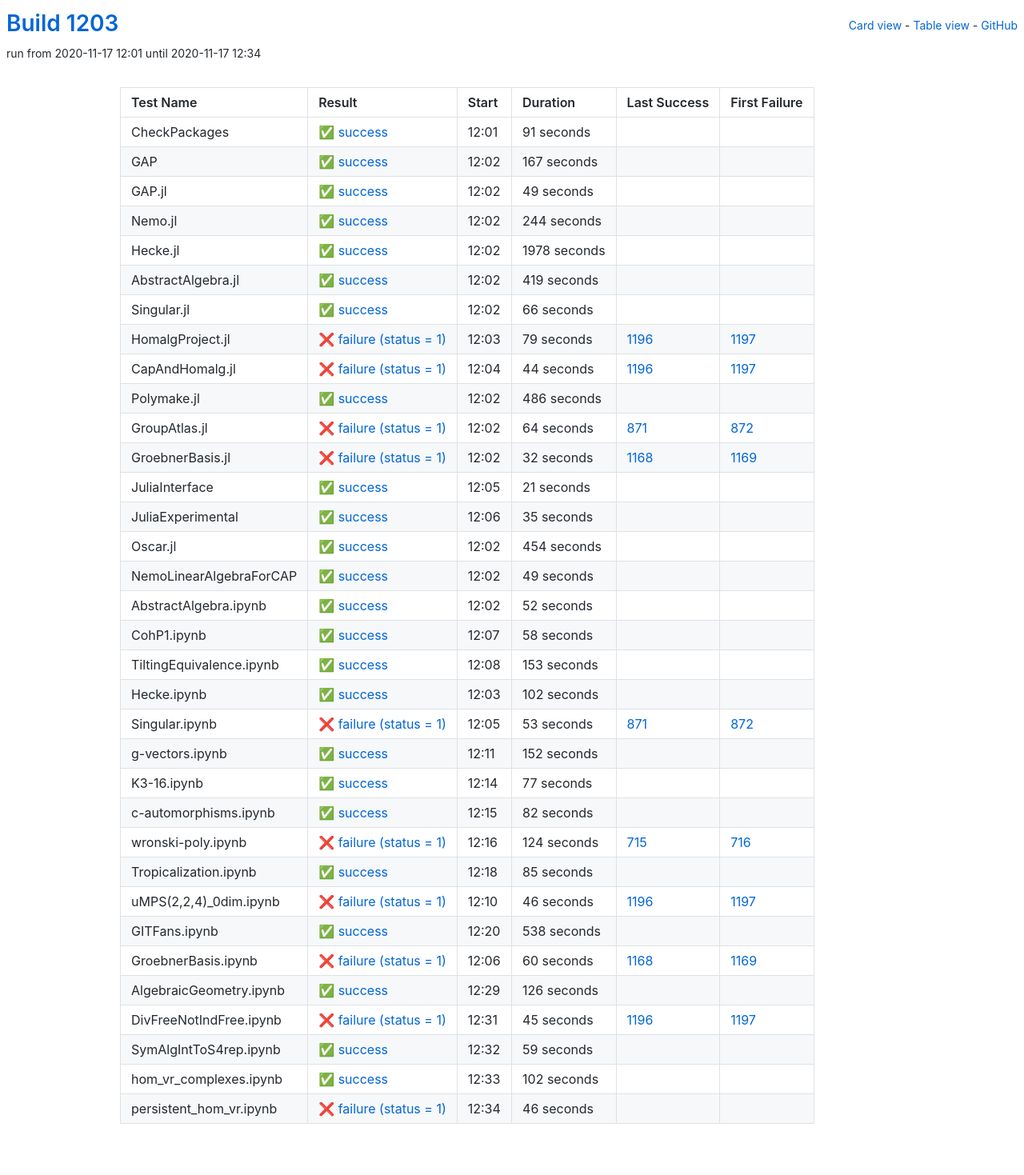
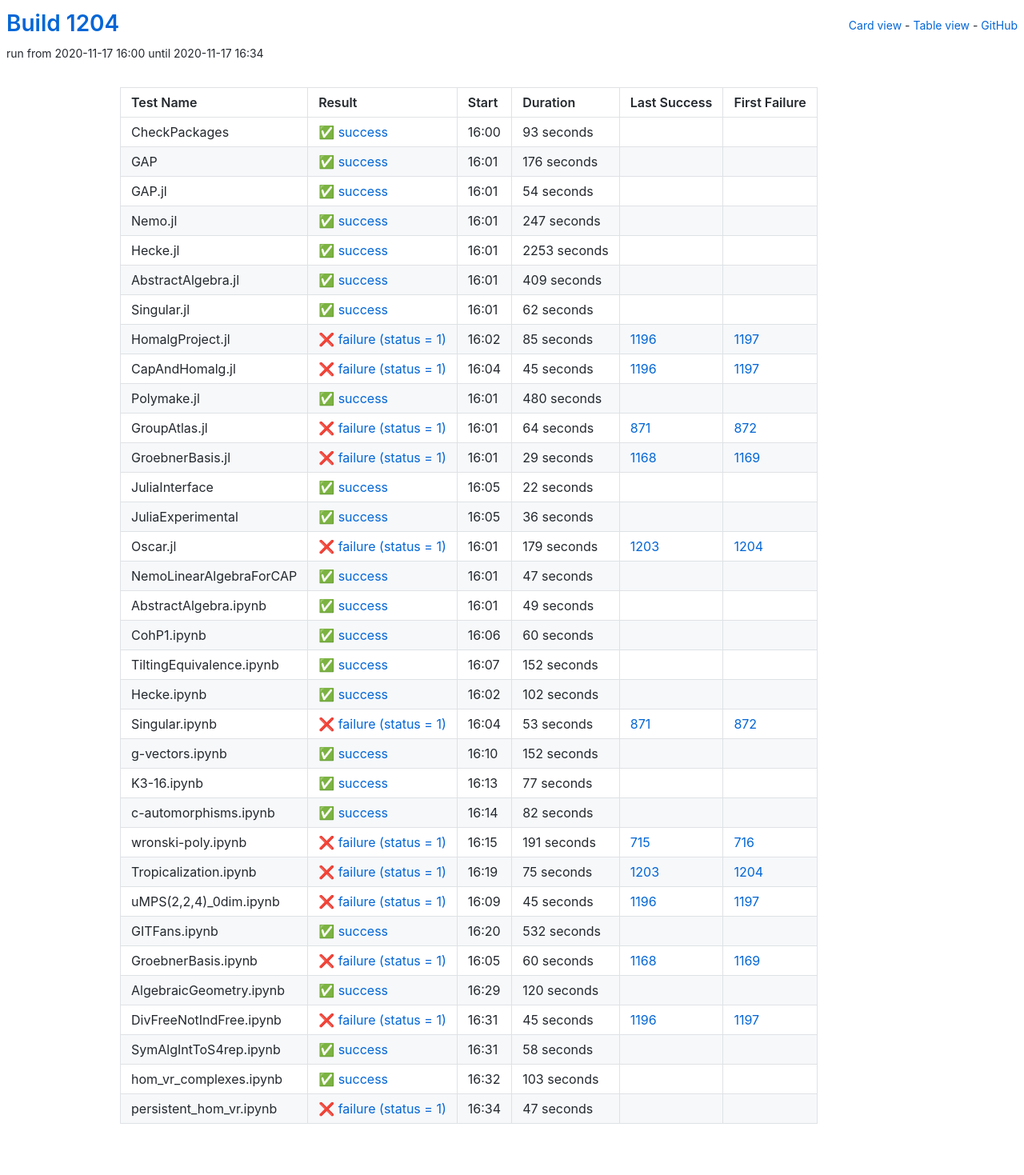
Before and after one commit to oscar-system/oscar-ci-status-stable, a Jekyll site: the page built from table.html, in a window 1280 px wide. Shown: the whole page at 80% size. Built offline with Jekyll 4.4.1, drawn with Linux system fonts in a browser that asks for light colours.

Commit message:
Build #1204

```diff
--- a/_data/ci.yml
+++ b/_data/ci.yml
@@ -1,6 +1,6 @@
 ---
-build: 1203
-build_url: https://oscarci.mathematik.uni-kl.de/job/oscar-stable/1203/
+build: 1204
+build_url: https://oscarci.mathematik.uni-kl.de/job/oscar-stable/1204/
 job: oscar-stable
 organization: oscar-system
 repo: oscar-ci-status-stable
@@ -8,128 +8,128 @@ repourl: https://github.com/oscar-system/oscar-ci-status-stable
 tests:
 - name: CheckPackages
   id: checkpackages
-  log: https://oscarci.mathematik.uni-kl.de/job/oscar-stable/1203/artifact/logs/build-1203/CheckPackages.log
-  start: 2020-11-17 12:01
+  log: https://oscarci.mathematik.uni-kl.de/job/oscar-stable/1204/artifact/logs/build-1204/CheckPackages.log
+  start: 2020-11-17 16:00
   success: true
   exitcode: 0
   status: success
-  duration: 91
+  duration: 93
   last_success: false
   last_success_url:
   first_failure: false
   first_failure_url:
 - name: GAP
   id: gap
-  log: https://oscarci.mathematik.uni-kl.de/job/oscar-stable/1203/artifact/logs/build-1203/GAP.log
-  start: 2020-11-17 12:02
+  log: https://oscarci.mathematik.uni-kl.de/job/oscar-stable/1204/artifact/logs/build-1204/GAP.log
+  start: 2020-11-17 16:01
   success: true
   exitcode: 0
   status: success
-  duration: 167
+  duration: 176
   last_success: false
   last_success_url:
   first_failure: false
   first_failure_url:
 - name: GAP.jl
   id: gap-jl
-  log: https://oscarci.mathematik.uni-kl.de/job/oscar-stable/1203/artifact/logs/build-1203/GAP.jl.log
-  start: 2020-11-17 12:02
+  log: https://oscarci.mathematik.uni-kl.de/job/oscar-stable/1204/artifact/logs/build-1204/GAP.jl.log
+  start: 2020-11-17 16:01
   success: true
   exitcode: 0
   status: success
-  duration: 49
+  duration: 54
   last_success: false
   last_success_url:
   first_failure: false
   first_failure_url:
 - name: Nemo.jl
   id: nemo-jl
-  log: https://oscarci.mathematik.uni-kl.de/job/oscar-stable/1203/artifact/logs/build-1203/Nemo.jl.log
-  start: 2020-11-17 12:02
+  log: https://oscarci.mathematik.uni-kl.de/job/oscar-stable/1204/artifact/logs/build-1204/Nemo.jl.log
+  start: 2020-11-17 16:01
   success: true
   exitcode: 0
   status: success
-  duration: 244
+  duration: 247
   last_success: false
   last_success_url:
   first_failure: false
   first_failure_url:
 - name: Hecke.jl
   id: hecke-jl
-  log: https://oscarci.mathematik.uni-kl.de/job/oscar-stable/1203/artifact/logs/build-1203/Hecke.jl.log
-  start: 2020-11-17 12:02
+  log: https://oscarci.mathematik.uni-kl.de/job/oscar-stable/1204/artifact/logs/build-1204/Hecke.jl.log
+  start: 2020-11-17 16:01
   success: true
   exitcode: 0
   status: success
-  duration: 1978
+  duration: 2253
   last_success: false
   last_success_url:
   first_failure: false
   first_failure_url:
 - name: AbstractAlgebra.jl
   id: abstractalgebra-jl
-  log: https://oscarci.mathematik.uni-kl.de/job/oscar-stable/1203/artifact/logs/build-1203/AbstractAlgebra.jl.log
-  start: 2020-11-17 12:02
+  log: https://oscarci.mathematik.uni-kl.de/job/oscar-stable/1204/artifact/logs/build-1204/AbstractAlgebra.jl.log
+  start: 2020-11-17 16:01
   success: true
   exitcode: 0
   status: success
-  duration: 419
+  duration: 409
   last_success: false
   last_success_url:
   first_failure: false
   first_failure_url:
 - name: Singular.jl
   id: singular-jl
-  log: https://oscarci.mathematik.uni-kl.de/job/oscar-stable/1203/artifact/logs/build-1203/Singular.jl.log
-  start: 2020-11-17 12:02
+  log: https://oscarci.mathematik.uni-kl.de/job/oscar-stable/1204/artifact/logs/build-1204/Singular.jl.log
+  start: 2020-11-17 16:01
   success: true
   exitcode: 0
   status: success
-  duration: 66
+  duration: 62
   last_success: false
   last_success_url:
   first_failure: false
   first_failure_url:
 - name: HomalgProject.jl
   id: homalgproject-jl
-  log: https://oscarci.mathematik.uni-kl.de/job/oscar-stable/1203/artifact/logs/build-1203/HomalgProject.jl.log
-  start: 2020-11-17 12:03
+  log: https://oscarci.mathematik.uni-kl.de/job/oscar-stable/1204/artifact/logs/build-1204/HomalgProject.jl.log
+  start: 2020-11-17 16:02
   success: false
   exitcode: 1
   status: failure
-  duration: 79
+  duration: 85
   last_success: 1196
   last_success_url: https://oscarci.mathematik.uni-kl.de/job/oscar-stable/1196/
   first_failure: 1197
   first_failure_url: https://oscarci.mathematik.uni-kl.de/job/oscar-stable/1197/
 - name: CapAndHomalg.jl
   id: capandhomalg-jl
-  log: https://oscarci.mathematik.uni-kl.de/job/oscar-stable/1203/artifact/logs/build-1203/CapAndHomalg.jl.log
-  start: 2020-11-17 12:04
+  log: https://oscarci.mathematik.uni-kl.de/job/oscar-stable/1204/artifact/logs/build-1204/CapAndHomalg.jl.log
+  start: 2020-11-17 16:04
   success: false
   exitcode: 1
   status: failure
-  duration: 44
+  duration: 45
   last_success: 1196
   last_success_url: https://oscarci.mathematik.uni-kl.de/job/oscar-stable/1196/
   first_failure: 1197
   first_failure_url: https://oscarci.mathematik.uni-kl.de/job/oscar-stable/1197/
 - name: Polymake.jl
   id: polymake-jl
-  log: https://oscarci.mathematik.uni-kl.de/job/oscar-stable/1203/artifact/logs/build-1203/Polymake.jl.log
-  start: 2020-11-17 12:02
+  log: https://oscarci.mathematik.uni-kl.de/job/oscar-stable/1204/artifact/logs/build-1204/Polymake.jl.log
+  start: 2020-11-17 16:01
   success: true
   exitcode: 0
   status: success
-  duration: 486
+  duration: 480
   last_success: false
   last_success_url:
   first_failure: false
   first_failure_url:
 - name: GroupAtlas.jl
   id: groupatlas-jl
-  log: https://oscarci.mathematik.uni-kl.de/job/oscar-stable/1203/artifact/logs/build-1203/GroupAtlas.jl.log
-  start: 2020-11-17 12:02
+  log: https://oscarci.mathematik.uni-kl.de/job/oscar-stable/1204/artifact/logs/build-1204/GroupAtlas.jl.log
+  start: 2020-11-17 16:01
   success: false
   exitcode: 1
   status: failure
@@ -140,56 +140,68 @@ tests:
   first_failure_url: https://oscarci.mathematik.uni-kl.de/job/oscar-stable/872/
 - name: GroebnerBasis.jl
   id: groebnerbasis-jl
-  log: https://oscarci.mathematik.uni-kl.de/job/oscar-stable/1203/artifact/logs/build-1203/GroebnerBasis.jl.log
-  start: 2020-11-17 12:02
+  log: https://oscarci.mathematik.uni-kl.de/job/oscar-stable/1204/artifact/logs/build-1204/GroebnerBasis.jl.log
+  start: 2020-11-17 16:01
   success: false
   exitcode: 1
   status: failure
-  duration: 32
+  duration: 29
   last_success: 1168
   last_success_url: https://oscarci.mathematik.uni-kl.de/job/oscar-stable/1168/
   first_failure: 1169
   first_failure_url: https://oscarci.mathematik.uni-kl.de/job/oscar-stable/1169/
 - name: JuliaInterface
   id: juliainterface
-  log: https://oscarci.mathematik.uni-kl.de/job/oscar-stable/1203/artifact/logs/build-1203/JuliaInterface.log
-  start: 2020-11-17 12:05
+  log: https://oscarci.mathematik.uni-kl.de/job/oscar-stable/1204/artifact/logs/build-1204/JuliaInterface.log
+  start: 2020-11-17 16:05
   success: true
   exitcode: 0
   status: success
-  duration: 21
+  duration: 22
   last_success: false
   last_success_url:
   first_failure: false
   first_failure_url:
 - name: JuliaExperimental
   id: juliaexperimental
-  log: https://oscarci.mathematik.uni-kl.de/job/oscar-stable/1203/artifact/logs/build-1203/JuliaExperimental.log
-  start: 2020-11-17 12:06
+  log: https://oscarci.mathematik.uni-kl.de/job/oscar-stable/1204/artifact/logs/build-1204/JuliaExperimental.log
+  start: 2020-11-17 16:05
   success: true
   exitcode: 0
   status: success
-  duration: 35
+  duration: 36
   last_success: false
   last_success_url:
   first_failure: false
   first_failure_url:
 - name: Oscar.jl
   id: oscar-jl
-  log: https://oscarci.mathematik.uni-kl.de/job/oscar-stable/1203/artifact/logs/build-1203/Oscar.jl.log
-  start: 2020-11-17 12:02
+  log: https://oscarci.mathematik.uni-kl.de/job/oscar-stable/1204/artifact/logs/build-1204/Oscar.jl.log
+  start: 2020-11-17 16:01
+  success: false
+  exitcode: 1
+  status: failure
+  duration: 179
+  last_success: 1203
+  last_success_url: https://oscarci.mathematik.uni-kl.de/job/oscar-stable/1203/
+  first_failure: 1204
+  first_failure_url: https://oscarci.mathematik.uni-kl.de/job/oscar-stable/1204/
+- name: NemoLinearAlgebraForCAP
+  id: nemolinearalgebraforcap
+  log: https://oscarci.mathematik.uni-kl.de/job/oscar-stable/1204/artifact/logs/build-1204/NemoLinearAlgebraForCAP.log
+  start: 2020-11-17 16:01
   success: true
   exitcode: 0
   status: success
-  duration: 454
+  duration: 47
   last_success: false
   last_success_url:
   first_failure: false
   first_failure_url:
-- name: NemoLinearAlgebraForCAP
-  id: nemolinearalgebraforcap
-  log: https://oscarci.mathematik.uni-kl.de/job/oscar-stable/1203/artifact/logs/build-1203/NemoLinearAlgebraForCAP.log
-  start: 2020-11-17 12:02
+- name: AbstractAlgebra.ipynb
+  id: abstractalgebra-ipynb
+  log: https://oscarci.mathematik.uni-kl.de/job/oscar-stable/1204/artifact/logs/build-1204/AbstractAlgebra.ipynb.log
+  start: 2020-11-17 16:01
   success: true
   exitcode: 0
   status: success
@@ -198,46 +210,34 @@ tests:
   last_success_url:
   first_failure: false
   first_failure_url:
-- name: AbstractAlgebra.ipynb
-  id: abstractalgebra-ipynb
-  log: https://oscarci.mathematik.uni-kl.de/job/oscar-stable/1203/artifact/logs/build-1203/AbstractAlgebra.ipynb.log
-  start: 2020-11-17 12:02
+- name: CohP1.ipynb
+  id: cohp1-ipynb
+  log: https://oscarci.mathematik.uni-kl.de/job/oscar-stable/1204/artifact/logs/build-1204/CohP1.ipynb.log
+  start: 2020-11-17 16:06
   success: true
   exitcode: 0
   status: success
-  duration: 52
-  last_success: false
-  last_success_url:
-  first_failure: false
-  first_failure_url:
-- name: CohP1.ipynb
-  id: cohp1-ipynb
-  log: https://oscarci.mathematik.uni-kl.de/job/oscar-stable/1203/artifact/logs/build-1203/CohP1.ipynb.log
-  start: 2020-11-17 12:07
-  success: true
-  exitcode: 0
-  status: success
-  duration: 58
+  duration: 60
   last_success: false
   last_success_url:
   first_failure: false
   first_failure_url:
 - name: TiltingEquivalence.ipynb
   id: tiltingequivalence-ipynb
-  log: https://oscarci.mathematik.uni-kl.de/job/oscar-stable/1203/artifact/logs/build-1203/TiltingEquivalence.ipynb.log
-  start: 2020-11-17 12:08
+  log: https://oscarci.mathematik.uni-kl.de/job/oscar-stable/1204/artifact/logs/build-1204/TiltingEquivalence.ipynb.log
+  start: 2020-11-17 16:07
   success: true
   exitcode: 0
   status: success
-  duration: 153
+  duration: 152
   last_success: false
   last_success_url:
   first_failure: false
   first_failure_url:
 - name: Hecke.ipynb
   id: hecke-ipynb
-  log: https://oscarci.mathematik.uni-kl.de/job/oscar-stable/1203/artifact/logs/build-1203/Hecke.ipynb.log
-  start: 2020-11-17 12:03
+  log: https://oscarci.mathematik.uni-kl.de/job/oscar-stable/1204/artifact/logs/build-1204/Hecke.ipynb.log
+  start: 2020-11-17 16:02
   success: true
   exitcode: 0
   status: success
@@ -248,8 +248,8 @@ tests:
   first_failure_url:
 - name: Singular.ipynb
   id: singular-ipynb
-  log: https://oscarci.mathematik.uni-kl.de/job/oscar-stable/1203/artifact/logs/build-1203/Singular.ipynb.log
-  start: 2020-11-17 12:05
+  log: https://oscarci.mathematik.uni-kl.de/job/oscar-stable/1204/artifact/logs/build-1204/Singular.ipynb.log
+  start: 2020-11-17 16:04
   success: false
   exitcode: 1
   status: failure
@@ -260,8 +260,8 @@ tests:
   first_failure_url: https://oscarci.mathematik.uni-kl.de/job/oscar-stable/872/
 - name: g-vectors.ipynb
   id: g-vectors-ipynb
-  log: https://oscarci.mathematik.uni-kl.de/job/oscar-stable/1203/artifact/logs/build-1203/g-vectors.ipynb.log
-  start: 2020-11-17 12:11
+  log: https://oscarci.mathematik.uni-kl.de/job/oscar-stable/1204/artifact/logs/build-1204/g-vectors.ipynb.log
+  start: 2020-11-17 16:10
   success: true
   exitcode: 0
   status: success
@@ -272,8 +272,8 @@ tests:
   first_failure_url:
 - name: K3-16.ipynb
   id: k3-16-ipynb
-  log: https://oscarci.mathematik.uni-kl.de/job/oscar-stable/1203/artifact/logs/build-1203/K3-16.ipynb.log
-  start: 2020-11-17 12:14
+  log: https://oscarci.mathematik.uni-kl.de/job/oscar-stable/1204/artifact/logs/build-1204/K3-16.ipynb.log
+  start: 2020-11-17 16:13
   success: true
   exitcode: 0
   status: success
@@ -284,8 +284,8 @@ tests:
   first_failure_url:
 - name: c-automorphisms.ipynb
   id: c-automorphisms-ipynb
-  log: https://oscarci.mathematik.uni-kl.de/job/oscar-stable/1203/artifact/logs/build-1203/c-automorphisms.ipynb.log
-  start: 2020-11-17 12:15
+  log: https://oscarci.mathematik.uni-kl.de/job/oscar-stable/1204/artifact/logs/build-1204/c-automorphisms.ipynb.log
+  start: 2020-11-17 16:14
   success: true
   exitcode: 0
   status: success
@@ -296,56 +296,56 @@ tests:
   first_failure_url:
 - name: wronski-poly.ipynb
   id: wronski-poly-ipynb
-  log: https://oscarci.mathematik.uni-kl.de/job/oscar-stable/1203/artifact/logs/build-1203/wronski-poly.ipynb.log
-  start: 2020-11-17 12:16
+  log: https://oscarci.mathematik.uni-kl.de/job/oscar-stable/1204/artifact/logs/build-1204/wronski-poly.ipynb.log
+  start: 2020-11-17 16:15
   success: false
   exitcode: 1
   status: failure
-  duration: 124
+  duration: 191
   last_success: 715
   last_success_url: https://oscarci.mathematik.uni-kl.de/job/oscar-stable/715/
   first_failure: 716
   first_failure_url: https://oscarci.mathematik.uni-kl.de/job/oscar-stable/716/
 - name: Tropicalization.ipynb
   id: tropicalization-ipynb
-  log: https://oscarci.mathematik.uni-kl.de/job/oscar-stable/1203/artifact/logs/build-1203/Tropicalization.ipynb.log
-  start: 2020-11-17 12:18
-  success: true
-  exitcode: 0
-  status: success
-  duration: 85
-  last_success: false
-  last_success_url:
-  first_failure: false
-  first_failure_url:
-- name: uMPS(2,2,4)_0dim.ipynb
-  id: umps-2-2-4-0dim-ipynb
-  log: https://oscarci.mathematik.uni-kl.de/job/oscar-stable/1203/artifact/logs/build-1203/uMPS-2-2-4-_0dim.ipynb.log
-  start: 2020-11-17 12:10
+  log: https://oscarci.mathematik.uni-kl.de/job/oscar-stable/1204/artifact/logs/build-1204/Tropicalization.ipynb.log
+  start: 2020-11-17 16:19
   success: false
   exitcode: 1
   status: failure
-  duration: 46
+  duration: 75
+  last_success: 1203
+  last_success_url: https://oscarci.mathematik.uni-kl.de/job/oscar-stable/1203/
+  first_failure: 1204
+  first_failure_url: https://oscarci.mathematik.uni-kl.de/job/oscar-stable/1204/
+- name: uMPS(2,2,4)_0dim.ipynb
+  id: umps-2-2-4-0dim-ipynb
+  log: https://oscarci.mathematik.uni-kl.de/job/oscar-stable/1204/artifact/logs/build-1204/uMPS-2-2-4-_0dim.ipynb.log
+  start: 2020-11-17 16:09
+  success: false
+  exitcode: 1
+  status: failure
+  duration: 45
   last_success: 1196
   last_success_url: https://oscarci.mathematik.uni-kl.de/job/oscar-stable/1196/
   first_failure: 1197
   first_failure_url: https://oscarci.mathematik.uni-kl.de/job/oscar-stable/1197/
 - name: GITFans.ipynb
   id: gitfans-ipynb
-  log: https://oscarci.mathematik.uni-kl.de/job/oscar-stable/1203/artifact/logs/build-1203/GITFans.ipynb.log
-  start: 2020-11-17 12:20
+  log: https://oscarci.mathematik.uni-kl.de/job/oscar-stable/1204/artifact/logs/build-1204/GITFans.ipynb.log
+  start: 2020-11-17 16:20
   success: true
   exitcode: 0
   status: success
-  duration: 538
+  duration: 532
   last_success: false
   last_success_url:
   first_failure: false
   first_failure_url:
 - name: GroebnerBasis.ipynb
   id: groebnerbasis-ipynb
-  log: https://oscarci.mathematik.uni-kl.de/job/oscar-stable/1203/artifact/logs/build-1203/GroebnerBasis.ipynb.log
-  start: 2020-11-17 12:06
+  log: https://oscarci.mathematik.uni-kl.de/job/oscar-stable/1204/artifact/logs/build-1204/GroebnerBasis.ipynb.log
+  start: 2020-11-17 16:05
   success: false
   exitcode: 1
   status: failure
@@ -356,20 +356,20 @@ tests:
   first_failure_url: https://oscarci.mathematik.uni-kl.de/job/oscar-stable/1169/
 - name: AlgebraicGeometry.ipynb
   id: algebraicgeometry-ipynb
-  log: https://oscarci.mathematik.uni-kl.de/job/oscar-stable/1203/artifact/logs/build-1203/AlgebraicGeometry.ipynb.log
-  start: 2020-11-17 12:29
+  log: https://oscarci.mathematik.uni-kl.de/job/oscar-stable/1204/artifact/logs/build-1204/AlgebraicGeometry.ipynb.log
+  start: 2020-11-17 16:29
   success: true
   exitcode: 0
   status: success
-  duration: 126
+  duration: 120
   last_success: false
   last_success_url:
   first_failure: false
   first_failure_url:
 - name: DivFreeNotIndFree.ipynb
   id: divfreenotindfree-ipynb
-  log: https://oscarci.mathematik.uni-kl.de/job/oscar-stable/1203/artifact/logs/build-1203/DivFreeNotIndFree.ipynb.log
-  start: 2020-11-17 12:31
+  log: https://oscarci.mathematik.uni-kl.de/job/oscar-stable/1204/artifact/logs/build-1204/DivFreeNotIndFree.ipynb.log
+  start: 2020-11-17 16:31
   success: false
   exitcode: 1
   status: failure
@@ -380,36 +380,36 @@ tests:
   first_failure_url: https://oscarci.mathematik.uni-kl.de/job/oscar-stable/1197/
 - name: SymAlgIntToS4rep.ipynb
   id: symalginttos4rep-ipynb
-  log: https://oscarci.mathematik.uni-kl.de/job/oscar-stable/1203/artifact/logs/build-1203/SymAlgIntToS4rep.ipynb.log
-  start: 2020-11-17 12:32
+  log: https://oscarci.mathematik.uni-kl.de/job/oscar-stable/1204/artifact/logs/build-1204/SymAlgIntToS4rep.ipynb.log
+  start: 2020-11-17 16:31
   success: true
   exitcode: 0
   status: success
-  duration: 59
+  duration: 58
   last_success: false
   last_success_url:
   first_failure: false
   first_failure_url:
 - name: hom_vr_complexes.ipynb
   id: hom-vr-complexes-ipynb
-  log: https://oscarci.mathematik.uni-kl.de/job/oscar-stable/1203/artifact/logs/build-1203/hom_vr_complexes.ipynb.log
-  start: 2020-11-17 12:33
+  log: https://oscarci.mathematik.uni-kl.de/job/oscar-stable/1204/artifact/logs/build-1204/hom_vr_complexes.ipynb.log
+  start: 2020-11-17 16:32
   success: true
   exitcode: 0
   status: success
-  duration: 102
+  duration: 103
   last_success: false
   last_success_url:
   first_failure: false
   first_failure_url:
 - name: persistent_hom_vr.ipynb
   id: persistent-hom-vr-ipynb
-  log: https://oscarci.mathematik.uni-kl.de/job/oscar-stable/1203/artifact/logs/build-1203/persistent_hom_vr.ipynb.log
-  start: 2020-11-17 12:34
+  log: https://oscarci.mathematik.uni-kl.de/job/oscar-stable/1204/artifact/logs/build-1204/persistent_hom_vr.ipynb.log
+  start: 2020-11-17 16:34
   success: false
   exitcode: 1
   status: failure
-  duration: 46
+  duration: 47
   last_success: false
   last_success_url:
   first_failure: false
```
Also changed, not shown: README.md.
